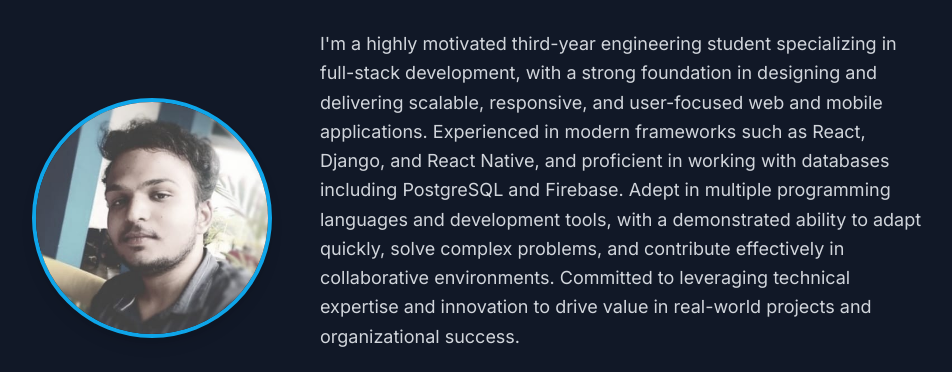
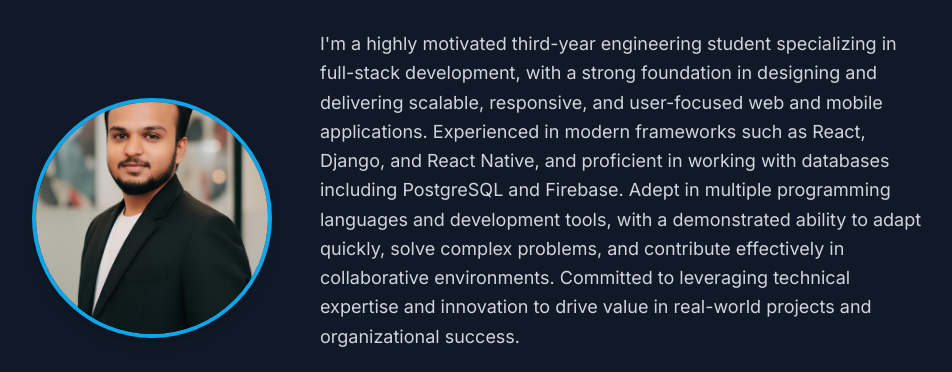
Before and after one commit to Deekshith021/Portfolio, a website: page index.html in a window 1280 px wide. Shown: the part 823-1195 px from the top of the page, without its empty margins (160-1112 px from the left). Drawn offline with nearby package versions, Linux system fonts and the light colour scheme.

Commit message:
Update profile image

```diff
--- a/index.html
+++ b/index.html
@@ -250,7 +250,7 @@
             <h2 class="section-heading"><span class="accent-color">About</span> Me</h2>
             <div class="max-w-4xl mx-auto flex flex-col md:flex-row items-center gap-12">
                 <div class="flex-shrink-0">
-                    <img src="Deekshith.jpg" alt="Deekshith K V"
+                    <img src="Deekshith031.jpg" alt="Deekshith K V"
                         class="w-48 h-48 md:w-60 md:h-60 rounded-full object-cover border-4 border-sky-500 shadow-lg transition-transform duration-300 ease-in-out hover:scale-105 hover:rotate-2">
                 </div>
                 <div class="text-center md:text-left text-lg leading-relaxed text-gray-300">
```
